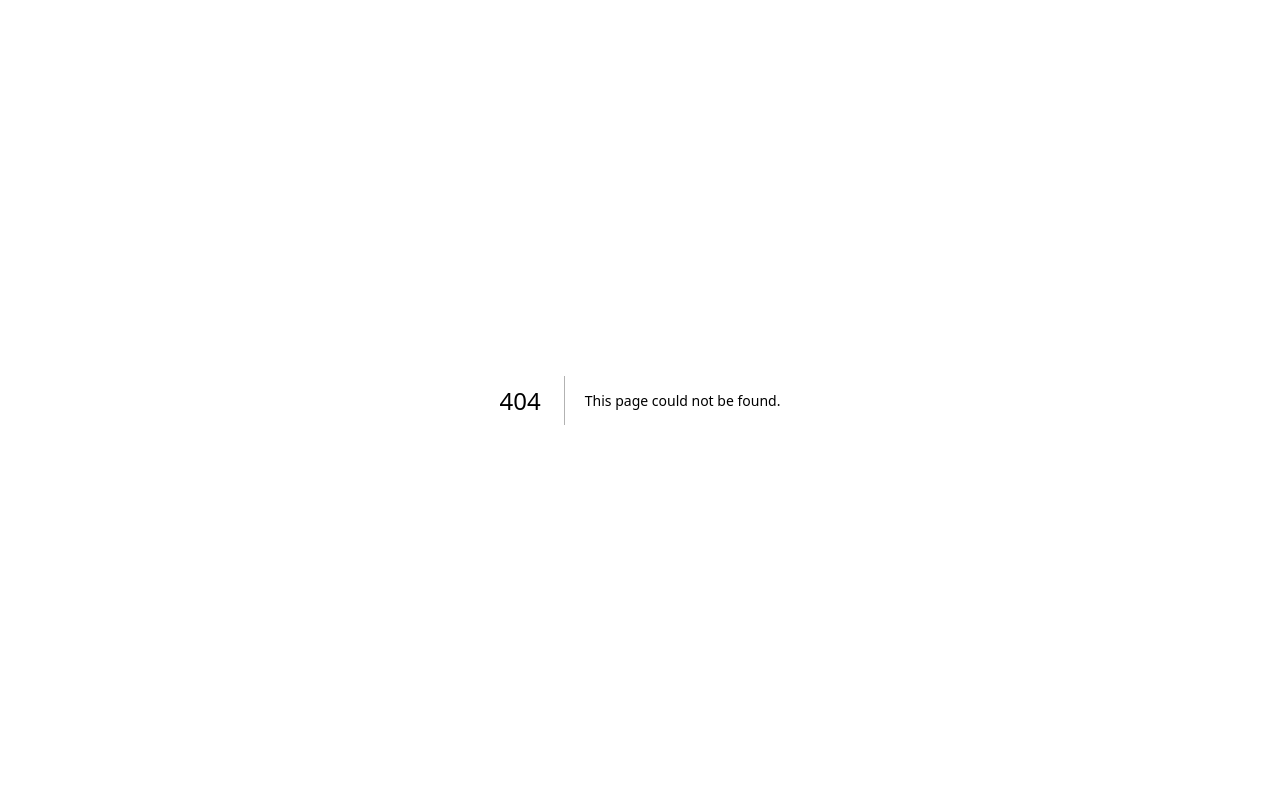
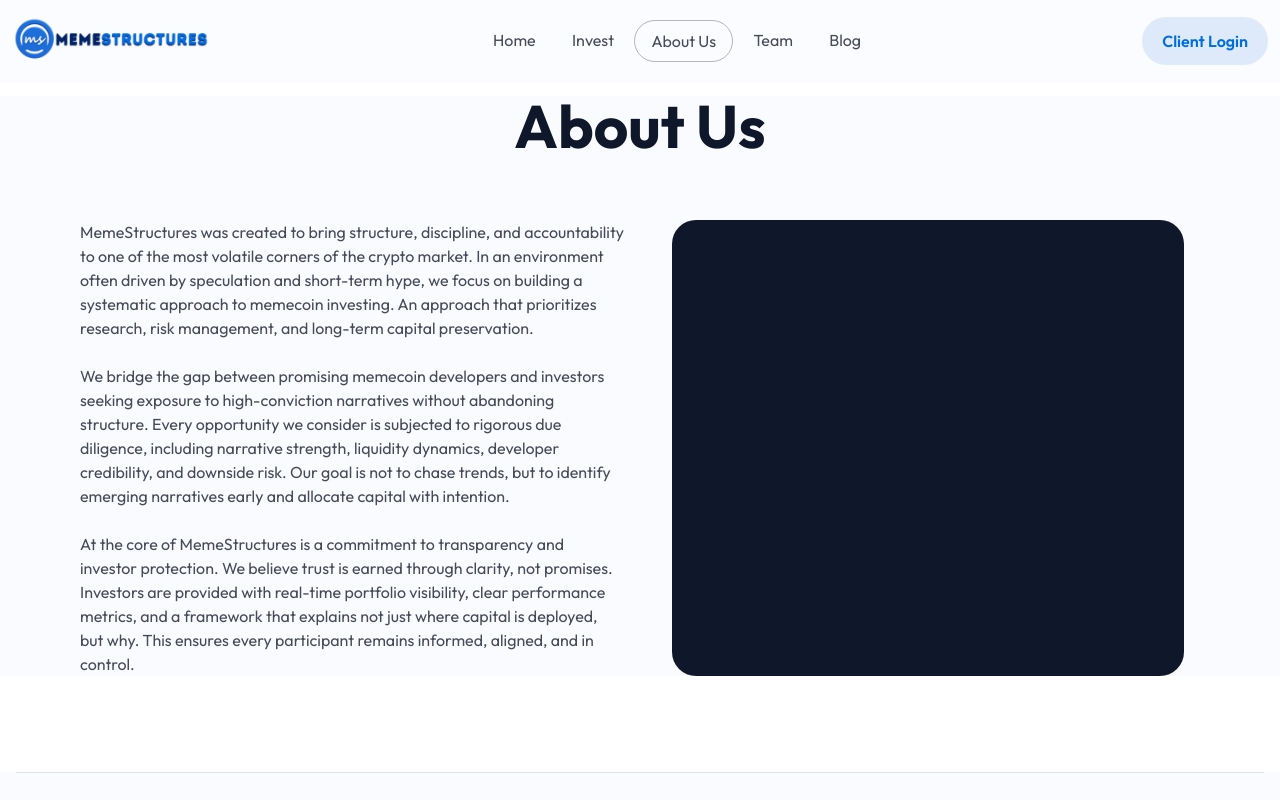
Before and after one commit to benchigozie/memestructures, a Next.js app: page /about in a window 1280 px wide. Before the commit this address had no page. Shown: the top 800 px of the page. Built offline with nearby package versions, Linux system fonts and the light colour scheme.

Commit message:
feat: add about hero section and render it in about page.

```diff
--- /dev/null
+++ b/src/app/about/page.tsx
@@ -0,0 +1,18 @@
+import AboutHero from "@/components/AboutHero";
+import { Metadata } from "next"
+
+export const metadata: Metadata = {
+    title: "About Us",
+    description: "",
+  };
+
+function page() {
+    return (
+        <div>
+            <AboutHero />
+
+        </div>
+    )
+}
+
+export default page
--- a/src/app/layout.tsx
+++ b/src/app/layout.tsx
@@ -1,6 +1,8 @@
 import "./globals.css";
 import { Outfit } from "next/font/google";
 import { Metadata } from "next";
+import Footer from "@/components/Footer";
+import Header from "@/components/Header";
 
 const outfit = Outfit({
   subsets: ["latin"],
@@ -13,7 +15,7 @@
 export const metadata: Metadata = {
   title: {
     default: "Memestructures | Structured Investing Across Asset Classes",
-    template: "%s | My Next.js App",
+    template: "%s | Memestructures",
   },
   description: "",
   icons: {
@@ -32,7 +34,9 @@
       <body
        className={outfit.variable}
       >
+        <Header />
         {children}
+        <Footer />
       </body>
     </html>
   );
--- a/src/app/page.tsx
+++ b/src/app/page.tsx
@@ -1,8 +1,6 @@
 import CapitalVehicles from "@/components/CapitalVehicles";
 import CTA from "@/components/CTA";
 import FixedCTA from "@/components/FixedCTA";
-import Footer from "@/components/Footer";
-import Header from "@/components/Header";
 import Hero from "@/components/Hero";
 import InvestorProfile from "@/components/InvestorProfile";
 import OnboardingProcess from "@/components/OnboardingProcess";
@@ -14,7 +12,6 @@
     <div className="bg-my-white">
       <main>
       <FixedCTA />
-        <Header />
         <Hero />
         <Results />
         <YieldStrategy />
@@ -22,7 +19,6 @@
         <InvestorProfile />
         <OnboardingProcess />
         <CTA />
-        <Footer />
       </main>
     </div>
   );
--- /dev/null
+++ b/src/components/AboutHero.tsx
@@ -0,0 +1,22 @@
+
+function AboutHero() {
+  return (
+    <section className='bg-my-white mt-16 md:mt-24' >
+            <div className='max-w-6xl mx-auto px-4'>
+                <h1 className='text-4xl md:text-6xl text-my-deep-blue font-bold mt-1 md:mt-5 text-center'>About Us</h1>
+                <div className="grid grid-cols-1 md:grid-cols-2 gap-8 mt-10 md:mt-16">
+                    <div>
+                        <p>MemeStructures was created to bring structure, discipline, and accountability to one of the most volatile corners of the crypto market. In an environment often driven by speculation and short-term hype, we focus on building a systematic approach to memecoin investing. An approach that prioritizes research, risk management, and long-term capital preservation.</p>
+                        <br />
+                        <p>We bridge the gap between promising memecoin developers and investors seeking exposure to high-conviction narratives without abandoning structure. Every opportunity we consider is subjected to rigorous due diligence, including narrative strength, liquidity dynamics, developer credibility, and downside risk. Our goal is not to chase trends, but to identify emerging narratives early and allocate capital with intention.</p>
+                        <br />
+                        <p>At the core of MemeStructures is a commitment to transparency and investor protection. We believe trust is earned through clarity, not promises. Investors are provided with real-time portfolio visibility, clear performance metrics, and a framework that explains not just where capital is deployed, but why. This ensures every participant remains informed, aligned, and in control.</p>
+                    </div>
+                    <div className="bg-my-deep-blue rounded-3xl mx-4"></div>
+                </div>
+            </div>
+        </section>
+  )
+}
+
+export default AboutHero
--- a/src/components/Header.tsx
+++ b/src/components/Header.tsx
@@ -23,13 +23,13 @@
     const navLinks: NavLink[] = [
         { name: "Home", path: "/" },
         { name: "Invest", path: "/invest" },
-        { name: "About Us", path: "/events" },
+        { name: "About Us", path: "/about" },
         { name: "Team", path: "/services" },
         { name: "Blog", path: "/blogs" },
     ]
 
     return (
-        <section className="fixed w-full z-30 backdrop-blur-xl bg-my-white/60">
+        <section className="fixed top-0 w-full z-30 backdrop-blur-xl bg-my-white/60">
             <div className="w-full flex justify-between items-center lg:py-4 py-3 px-3 max-w-7xl mx-auto relative">
                 <Link href="/" className="">
                     <Image
@@ -48,7 +48,7 @@
                                 key={link.name}
                                 href={link.path}
                                 className={`px-4 py-2 rounded-full transition-all duration-300 ${isActive
-                                    ? "bg-my-black border" : ""
+                                    ? "border border-my-gray/40" : ""
                                     }`}
                             >
                                 {link.name}
--- a/src/components/OnboardingProcess.tsx
+++ b/src/components/OnboardingProcess.tsx
@@ -19,7 +19,7 @@
         <section className='bg-my-white mt-16 md:mt-24' >
             <div className='max-w-6xl mx-auto px-4'>
                 <h2 className='text-3xl md:text-5xl text-my-deep-blue font-bold mt-1 md:mt-5 text-center'>Onboarding Process</h2>
-                <div className="mt-14 grid grid-cols-1 gap-4 md:grid-cols-3">
+                <div className="mt-14 grid grid-cols-1 gap-4 md:grid-cols-3 lg:grid-cols-4">
                     {cards.map((card) => (
                         <div
                             className='p-5 md:p-10 transition-all duration-300 flex flex-col gap-6 justify-center items-center text-center relative'
```
